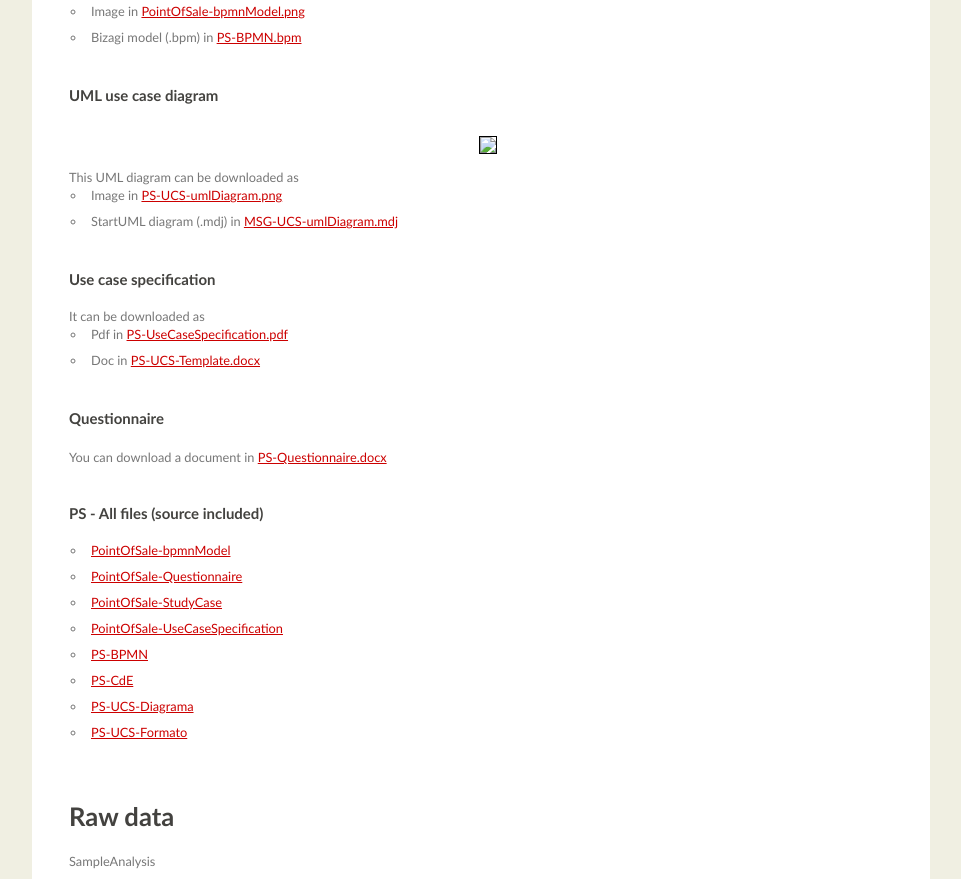
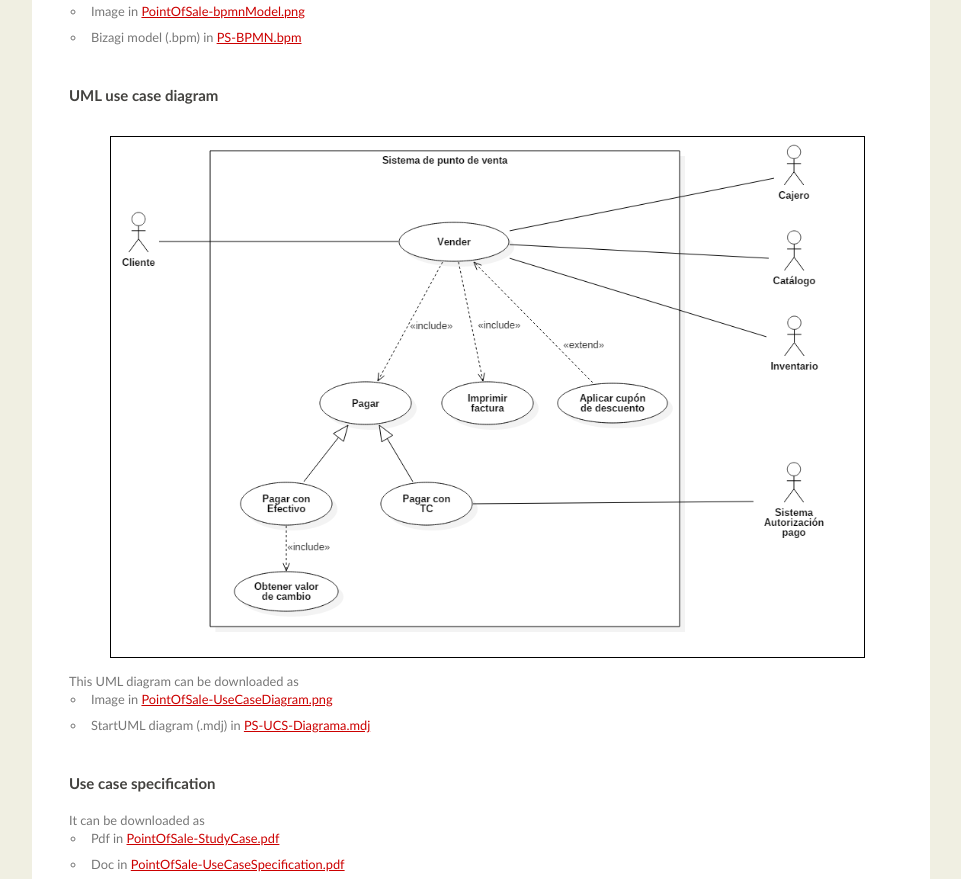
Before and after one commit to olvegam/esdebp-c3-oa, a plain HTML site: page index.html in a window 1280 px wide. Shown: the part 3251-4130 px from the top of the page, without its empty margins (159-1120 px from the left). Drawn offline with Linux system fonts and the light colour scheme.

Commit message:
Point of Sale study case updated - Some broken links fixed.

```diff
--- a/index.html
+++ b/index.html
@@ -257,24 +257,24 @@
                         </ul>
                     <h3>UML use case diagram</h3>
                         <div style="text-align: center">
-                            <a href="docs/1.StudyCases/Schach-MSGFoundation/PS-UseCaseDiagram.png">
-                                <img src="docs/1.StudyCases/Tiwari-PointOfSale/PS-UseCaseDiagram.png"
+                            <a href="docs/1.StudyCases/Schach-MSGFoundation/PointOfSale-UseCaseDiagram.png">
+                                <img src="docs/1.StudyCases/Tiwari-PointOfSale/PointOfSale-UseCaseDiagram.png"
                                     style="width: 90%; margin-top: 12px; margin-bottom: 12px; border: 1px solid black; " /></a>
                         </div>
                         This UML diagram can be downloaded as
                         <ul>
-                            <li>Image in <a href="docs/1.StudyCases/Tiwari-PointOfSale/PS-UseCaseDiagram.png">PS-UCS-umlDiagram.png</a></li>
-                            <li>StartUML diagram (.mdj) in <a href="docs/1.StudyCases/Tiwari-PointOfSale/SourceFiles/PS-UCS-umlDiagram.mdj">MSG-UCS-umlDiagram.mdj</a></li>
+                            <li>Image in <a href="docs/1.StudyCases/Tiwari-PointOfSale/PointOfSale-UseCaseDiagram.png">PointOfSale-UseCaseDiagram.png</a></li>
+                            <li>StartUML diagram (.mdj) in <a href="docs/1.StudyCases/Tiwari-PointOfSale/SourceFiles/PS-UCS-Diagrama.mdj">PS-UCS-Diagrama.mdj</a></li>
                         </ul>
                     <h3>Use case specification</h3>
                         It can be downloaded as
                         <ul>
-                            <li>Pdf in <a href="docs/1.StudyCases/Tiwari-PointOfSale/PS-UseCaseSpecification.pdf">PS-UseCaseSpecification.pdf</a></li>
-                            <li>Doc in <a href="docs/1.StudyCases/Tiwari-PointOfSale/SourceFiles/PS-UCS-Template.docx">PS-UCS-Template.docx</a></li>
+                            <li>Pdf in <a href="docs/1.StudyCases/Tiwari-PointOfSale/PointOfSale-StudyCase.pdf">PointOfSale-StudyCase.pdf</a></li>
+                            <li>Doc in <a href="docs/1.StudyCases/Tiwari-PointOfSale/PointOfSale-UseCaseSpecification.pdf">PointOfSale-UseCaseSpecification.pdf</a></li>
                         </ul>
                     <h3>Questionnaire</h3>
                         <p>You can download a document in
-                         <a href="docs/1.StudyCases/Tiwari-PointOfSale/PS-Questionnaire.docx">PS-Questionnaire.docx</a>
+                         <a href="docs/1.StudyCases/Tiwari-PointOfSale/PointOfSale-Questionnaire.docx">PointOfSale-Questionnaire.docx</a>
                         </p>
                    <h3>PS - All files (source included)</h3>
                    <ul>
```
